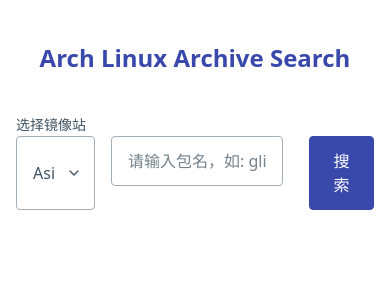
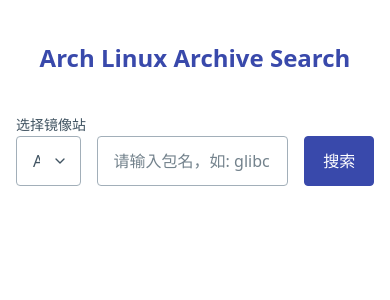
Before and after one commit to Brx86/AA-Search, a Vue app: page / in a window 390 px wide. Shown: the top 300 px of the page. Built offline with nearby package versions, Linux system fonts and the light colour scheme.

Commit message:
fix mobile css

```diff
--- a/src/App.vue
+++ b/src/App.vue
@@ -4,13 +4,13 @@
   pkg_name = ref(""),
   mirror = ref(0),
   result = ref(0),
-  loading = ref(0)
+  isLoading = ref(0)
 async function search() {
-  loading.value = 1
+  isLoading.value = 1
   const api_url = `${base_api}?p=${pkg_name.value}&m=${mirror.value}`
   const response = await fetch(api_url)
   const r = await response.json()
-  loading.value = 0
+  isLoading.value = 0
   result.value = r.data
 }
 </script>
@@ -31,7 +31,7 @@
       <input v-model="pkg_name" @keyup.enter="search" type="text" placeholder="请输入包名，如: glibc" />
       <button @click="search">搜索</button>
     </div>
-    <progress v-if="loading"></progress>
+    <progress v-if="isLoading"></progress>
     <div v-if="result">
       <table>
         <thead>
@@ -66,11 +66,11 @@
 }
 
 select {
-  width: 30%;
+  width: 20%;
 }
 
 button {
-  margin-left: 10px;
+  white-space: nowrap;
   width: 30%;
 }
 </style>
```
